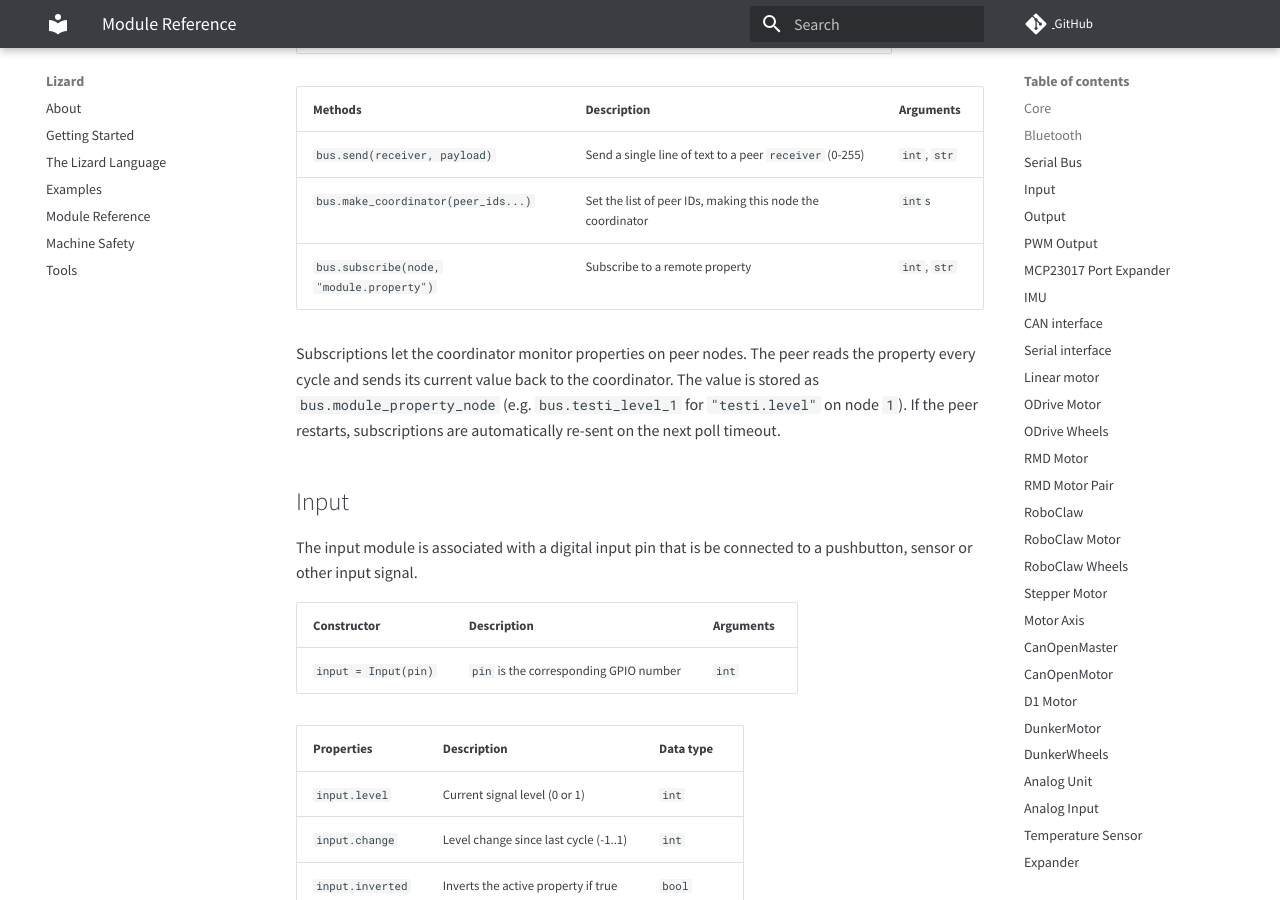
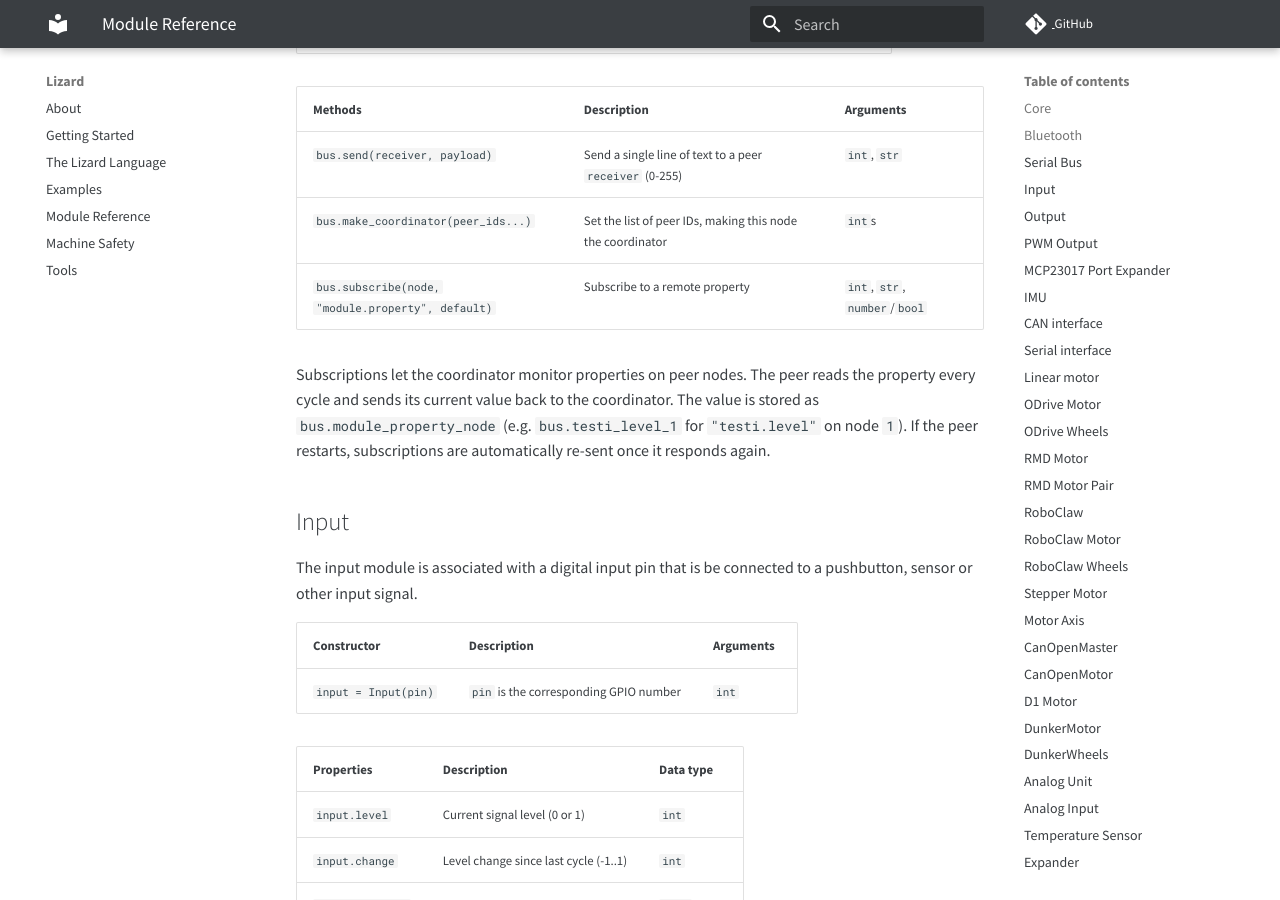
Before and after one commit to zauberzeug/lizard, an MkDocs documentation site: the page built from docs/module_reference.md, in a window 1280 px wide and 900 px high, scrolled down 2807 px. Built offline with MkDocs 1.6.1 and Material for MkDocs 9.7.7, drawn with Linux system fonts in a browser that asks for light colours; comment, search, counter and statistics services are not loaded.

Commit message:
fix documentation & unused addition

```diff
--- a/docs/module_reference.md
+++ b/docs/module_reference.md
@@ -89,12 +89,12 @@ The serial bus module lets multiple ESP32s share a UART link with a coordinator
 | --------------------------------------------------------- | ------------------------------------------------------------------------------------ | --------------------- |
 | `bus.send(receiver, payload)`                             | Send a single line of text to a peer `receiver` (0-255)                              | `int`, `str`          |
 | `bus.make_coordinator(peer_ids...)`                       | Set the list of peer IDs, making this node the coordinator                           | `int`s                |
-| `bus.subscribe(node, "module.property")` | Subscribe to a remote property | `int`, `str` |
+| `bus.subscribe(node, "module.property", default)` | Subscribe to a remote property | `int`, `str`, `number`/`bool` |
 
 Subscriptions let the coordinator monitor properties on peer nodes.
 The peer reads the property every cycle and sends its current value back to the coordinator.
 The value is stored as `bus.module_property_node` (e.g. `bus.testi_level_1` for `"testi.level"` on node `1`).
-If the peer restarts, subscriptions are automatically re-sent on the next poll timeout.
+If the peer restarts, subscriptions are automatically re-sent once it responds again.
 
 ## Input
 
```
Also changed, not shown: 1 other file.
